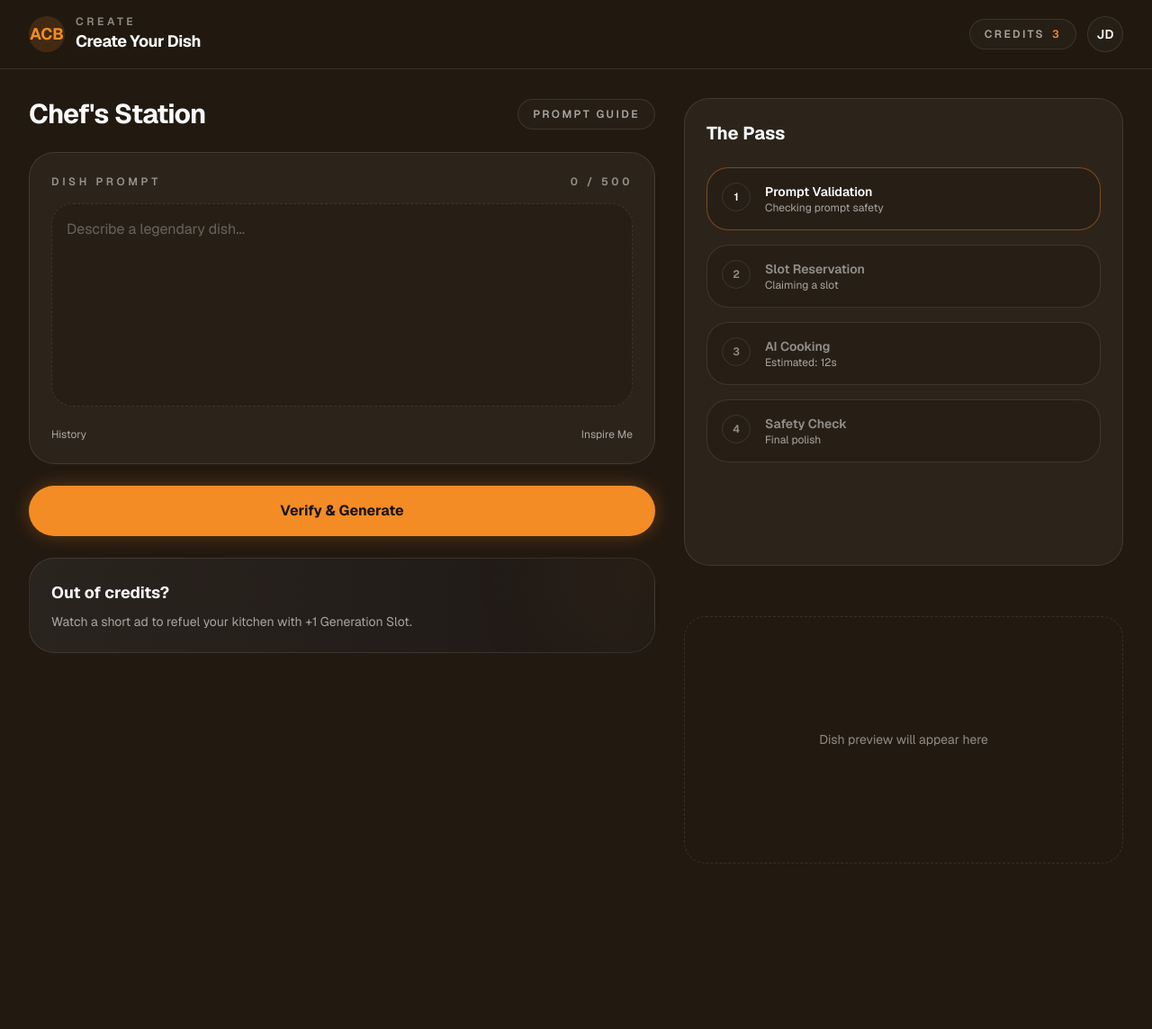
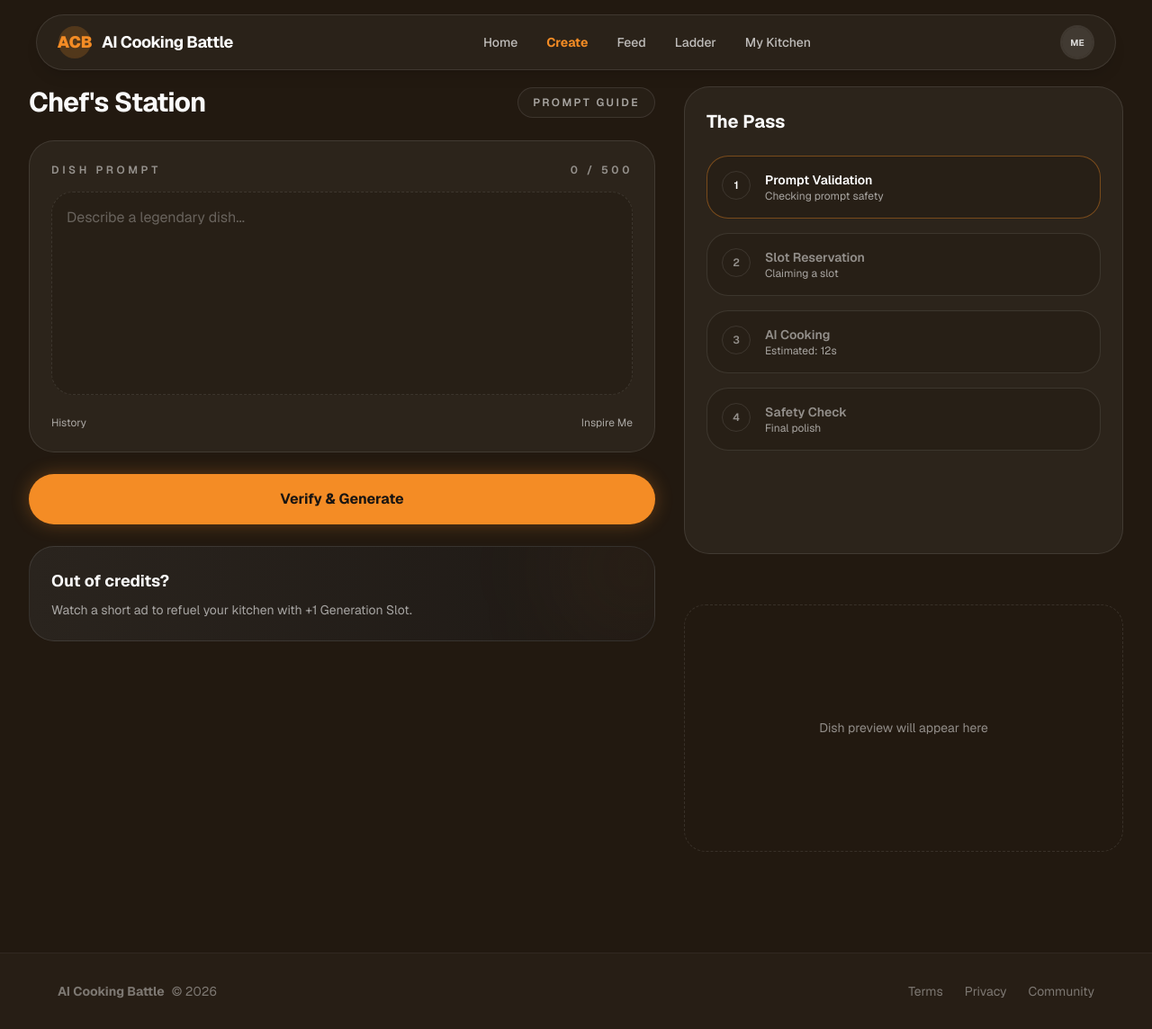
Before and after one commit to leey00nsu/ai-cooking-battle, a Next.js app: page /create in a window 1280 px wide. Shown: the whole page at 90% size. Before the commit the page ends 1024 px from the top, so only its background shows below. Built offline with nearby package versions, Linux system fonts and the light colour scheme; no server answers.

Commit message:
refactor(#8): 공통 App Shell 적용

```diff
--- /dev/null
+++ b/src/app/(main)/layout.tsx
@@ -0,0 +1,41 @@
+import { headers } from "next/headers";
+import type { ReactNode } from "react";
+import AppShell from "@/widgets/app-shell/ui/app-shell";
+
+type MeResponse = {
+  status?: "GUEST" | "AUTH" | "ELIGIBLE" | "LIMITED";
+};
+
+async function getBaseUrl() {
+  const envUrl = process.env.NEXT_PUBLIC_APP_URL;
+  if (envUrl) {
+    return envUrl.replace(/\/$/, "");
+  }
+  const headerList = await headers();
+  const host = headerList.get("host");
+  const proto = headerList.get("x-forwarded-proto") ?? "http";
+  if (!host) {
+    return "http://localhost:3000";
+  }
+  return `${proto}://${host}`;
+}
+
+async function getUserType(): Promise<"guest" | "auth"> {
+  try {
+    const baseUrl = await getBaseUrl();
+    const response = await fetch(`${baseUrl}/api/me`, { cache: "no-store" });
+    if (!response.ok) {
+      return "guest";
+    }
+    const data = (await response.json()) as MeResponse;
+    return data.status === "GUEST" || !data.status ? "guest" : "auth";
+  } catch {
+    return "guest";
+  }
+}
+
+export default async function MainLayout({ children }: { children: ReactNode }) {
+  const userType = await getUserType();
+
+  return <AppShell userType={userType}>{children}</AppShell>;
+}
--- a/src/app/page.tsx
+++ b/src/app/(main)/page.tsx
@@ -1,9 +1,9 @@
+import { headers } from "next/headers";
 import type { MatchFeed } from "@/entities/match/model/types";
+import type { SlotSummary } from "@/entities/slot/model/types";
 import type { SnapshotTop } from "@/entities/snapshot/model/types";
-import type { SlotSummary } from "@/entities/slot/model/types";
 import type { Theme } from "@/entities/theme/model/types";
 import HomeScreen from "@/screens/home/ui/home-screen";
-import { headers } from "next/headers";
 
 type ThemeResponse = Theme;
 type SlotResponse = SlotSummary;
--- a/src/screens/create/ui/create-screen.tsx
+++ b/src/screens/create/ui/create-screen.tsx
@@ -47,32 +47,8 @@ export default function CreateScreen() {
   };
 
   return (
-    <div className="min-h-screen bg-background text-foreground">
-      <header className="sticky top-0 z-40 border-b border-white/10 bg-background/80 backdrop-blur">
-        <div className="mx-auto flex w-full max-w-[1400px] items-center justify-between px-4 py-4 md:px-8">
-          <div className="flex items-center gap-3">
-            <div className="flex h-10 w-10 items-center justify-center rounded-full bg-primary/15 text-primary">
-              <span className="text-lg font-bold">ACB</span>
-            </div>
-            <div>
-              <p className="text-xs font-semibold uppercase tracking-[0.3em] text-white/50">
-                Create
-              </p>
-              <h1 className="text-lg font-bold tracking-tight">Create Your Dish</h1>
-            </div>
-          </div>
-          <div className="hidden items-center gap-3 md:flex">
-            <div className="flex items-center gap-2 rounded-full border border-white/10 bg-card/60 px-4 py-2 text-xs font-semibold uppercase tracking-[0.2em] text-white/60">
-              Credits <span className="text-primary">3</span>
-            </div>
-            <div className="flex h-10 w-10 items-center justify-center rounded-full border border-white/10 bg-card/60 text-sm font-semibold">
-              JD
-            </div>
-          </div>
-        </div>
-      </header>
-
-      <main className="mx-auto flex w-full max-w-[1400px] flex-1 flex-col gap-8 px-4 pb-16 pt-8 md:px-8">
+    <div className="bg-background text-foreground">
+      <main className="mx-auto flex w-full max-w-[1400px] flex-1 flex-col gap-8 px-4 pb-16 pt-24 md:px-8">
         <div className="grid grid-cols-1 gap-8 lg:grid-cols-12">
           <section className="flex flex-col gap-6 lg:col-span-7">
             <div className="flex items-center justify-between">
--- a/src/screens/home/ui/home-screen.tsx
+++ b/src/screens/home/ui/home-screen.tsx
@@ -1,12 +1,11 @@
 import type { MatchFeed } from "@/entities/match/model/types";
+import type { SlotSummary } from "@/entities/slot/model/types";
 import type { SnapshotTop } from "@/entities/snapshot/model/types";
-import type { SlotSummary } from "@/entities/slot/model/types";
 import type { Theme } from "@/entities/theme/model/types";
 import StartCreateButton from "@/features/start-create-cta/start-create-button";
 import HomeAnalytics from "@/screens/home/ui/home-analytics";
 import Highlights from "@/widgets/home/highlights/highlights";
 import MatchGrid from "@/widgets/home/match-grid/match-grid";
-import HomeNavigation from "@/widgets/home/home-navigation/home-navigation";
 import SlotSummaryPanel from "@/widgets/home/slot-summary/slot-summary";
 import StatusPanel from "@/widgets/home/status-panel/status-panel";
 import ThemeHero from "@/widgets/home/theme-hero/theme-hero";
@@ -56,8 +55,7 @@ export default function HomeScreen({
   );
 
   return (
-    <div className="min-h-screen bg-background text-white">
-      <HomeNavigation userType={userType} active="home" />
+    <div className="bg-background text-white">
       <main className="flex flex-col items-center px-4 pb-10 pt-24 md:px-8">
         <HomeAnalytics dayKey={theme?.dayKey} isEligible={isEligible} userType={userType} />
         <div className="flex w-full max-w-[1200px] flex-col gap-12">
@@ -82,11 +80,7 @@ export default function HomeScreen({
             />
           </section>
           <section className="flex flex-col gap-4">
-            <MatchGrid
-              matchFeed={matchFeed}
-              isRestricted={isRestricted}
-              isError={isMatchError}
-            />
+            <MatchGrid matchFeed={matchFeed} isRestricted={isRestricted} isError={isMatchError} />
           </section>
         </div>
       </main>
--- /dev/null
+++ b/src/widgets/app-shell/ui/app-footer.tsx
@@ -0,0 +1,31 @@
+import Link from "next/link";
+
+export default function AppFooter() {
+  return (
+    <footer className="mt-12 border-t border-white/5 bg-card/50 py-8">
+      <div className="mx-auto flex w-full max-w-[1200px] flex-col items-center justify-between gap-4 px-6 md:flex-row">
+        <div className="flex items-center gap-2 text-sm text-white/40">
+          <span className="font-bold">AI Cooking Battle</span>
+          <span>© 2026</span>
+        </div>
+        <div className="flex items-center gap-6">
+          <Link
+            className="text-sm text-white/40 transition-colors hover:text-white"
+            href="/legal/terms"
+          >
+            Terms
+          </Link>
+          <Link
+            className="text-sm text-white/40 transition-colors hover:text-white"
+            href="/legal/privacy"
+          >
+            Privacy
+          </Link>
+          <Link className="text-sm text-white/40 transition-colors hover:text-white" href="/feed">
+            Community
+          </Link>
+        </div>
+      </div>
+    </footer>
+  );
+}
--- a/src/widgets/home/home-navigation/home-navigation.tsx
+++ b/src/widgets/app-shell/ui/app-header.tsx
@@ -1,10 +1,13 @@
+"use client";
+
 import Link from "next/link";
+import { usePathname } from "next/navigation";
 import { Avatar, AvatarFallback } from "@/shared/ui/avatar";
 import { Button } from "@/shared/ui/button";
 
 type NavKey = "home" | "create" | "feed" | "ladder" | "my";
 
-type HomeNavigationProps = {
+type AppHeaderProps = {
   userType: "guest" | "auth";
   active?: NavKey;
 };
@@ -29,7 +32,10 @@ function getNavLinkClass(isActive: boolean) {
     : "text-white/70 text-sm font-medium transition-colors hover:text-white";
 }
 
-export default function HomeNavigation({ userType, active = "home" }: HomeNavigationProps) {
+export default function AppHeader({ userType, active }: AppHeaderProps) {
+  const pathname = usePathname();
+  const resolvedActive = active ?? resolveActiveFromPath(pathname);
+
   return (
     <div className="fixed left-0 right-0 top-0 z-50 flex justify-center px-4 py-4">
       <nav className="flex w-full max-w-[1200px] items-center justify-between gap-4 rounded-full border border-white/10 bg-card/90 px-6 py-3 shadow-lg backdrop-blur">
@@ -44,7 +50,11 @@ export default function HomeNavigation({ userType, active = "home" }: HomeNaviga
 
         <div className="hidden items-center gap-8 md:flex">
           {NAV_ITEMS.map((item) => (
-            <Link key={item.key} className={getNavLinkClass(item.key === active)} href={item.href}>
+            <Link
+              key={item.key}
+              className={getNavLinkClass(item.key === resolvedActive)}
+              href={item.href}
+            >
               {item.label}
             </Link>
           ))}
@@ -52,12 +62,7 @@ export default function HomeNavigation({ userType, active = "home" }: HomeNaviga
 
         <div className="flex items-center gap-3">
           {userType === "guest" ? (
-            <Button
-              asChild
-              className="hidden min-w-[84px] sm:inline-flex"
-              intent="nav"
-              size="sm"
-            >
+            <Button asChild className="hidden min-w-[84px] sm:inline-flex" intent="nav" size="sm">
               <Link href="/start">Log In</Link>
             </Button>
           ) : null}
@@ -81,3 +86,22 @@ export default function HomeNavigation({ userType, active = "home" }: HomeNaviga
     </div>
   );
 }
+
+function resolveActiveFromPath(pathname: string | null): NavKey {
+  if (!pathname || pathname === "/") {
+    return "home";
+  }
+  if (pathname.startsWith("/create")) {
+    return "create";
+  }
+  if (pathname.startsWith("/feed")) {
+    return "feed";
+  }
+  if (pathname.startsWith("/ladder")) {
+    return "ladder";
+  }
+  if (pathname.startsWith("/my")) {
+    return "my";
+  }
+  return "home";
+}
--- /dev/null
+++ b/src/widgets/app-shell/ui/app-shell.tsx
@@ -0,0 +1,18 @@
+import type { ReactNode } from "react";
+import AppFooter from "@/widgets/app-shell/ui/app-footer";
+import AppHeader from "@/widgets/app-shell/ui/app-header";
+
+type AppShellProps = {
+  children: ReactNode;
+  userType: "guest" | "auth";
+};
+
+export default function AppShell({ children, userType }: AppShellProps) {
+  return (
+    <div className="min-h-screen bg-background text-white">
+      <AppHeader userType={userType} />
+      {children}
+      <AppFooter />
+    </div>
+  );
+}
```
Also changed, not shown: src/app/(auth)/login/page.tsx (renamed from src/app/login/page.tsx), src/app/(auth)/login/terms/page.tsx (renamed from src/app/login/terms/page.tsx), src/app/(main)/create/page.tsx (renamed from src/app/create/page.tsx).
